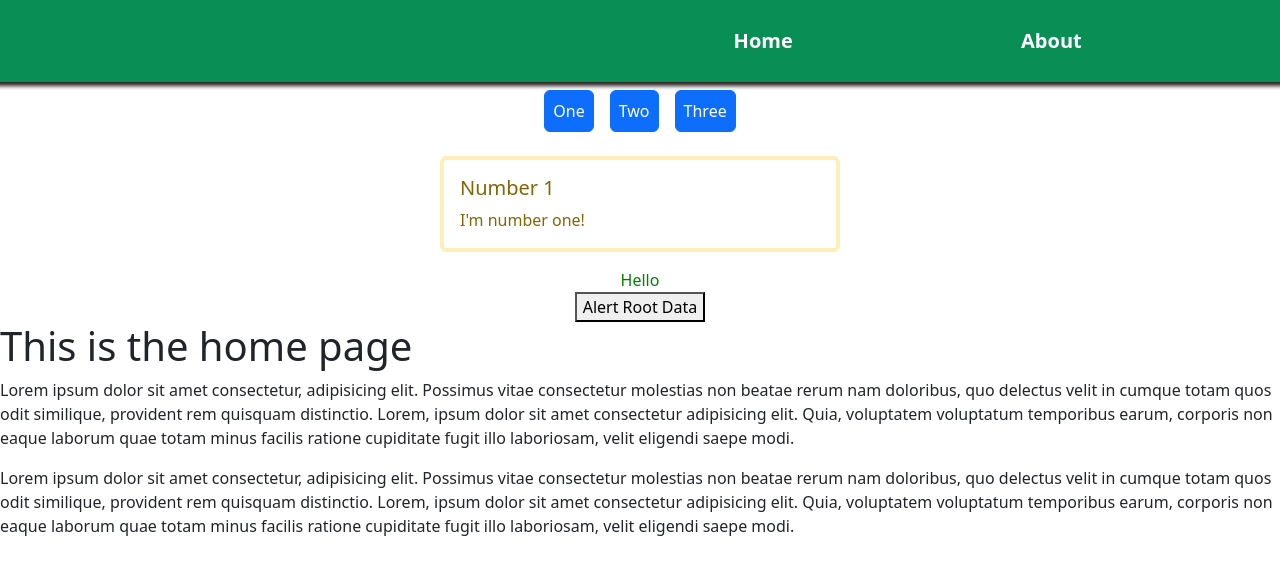
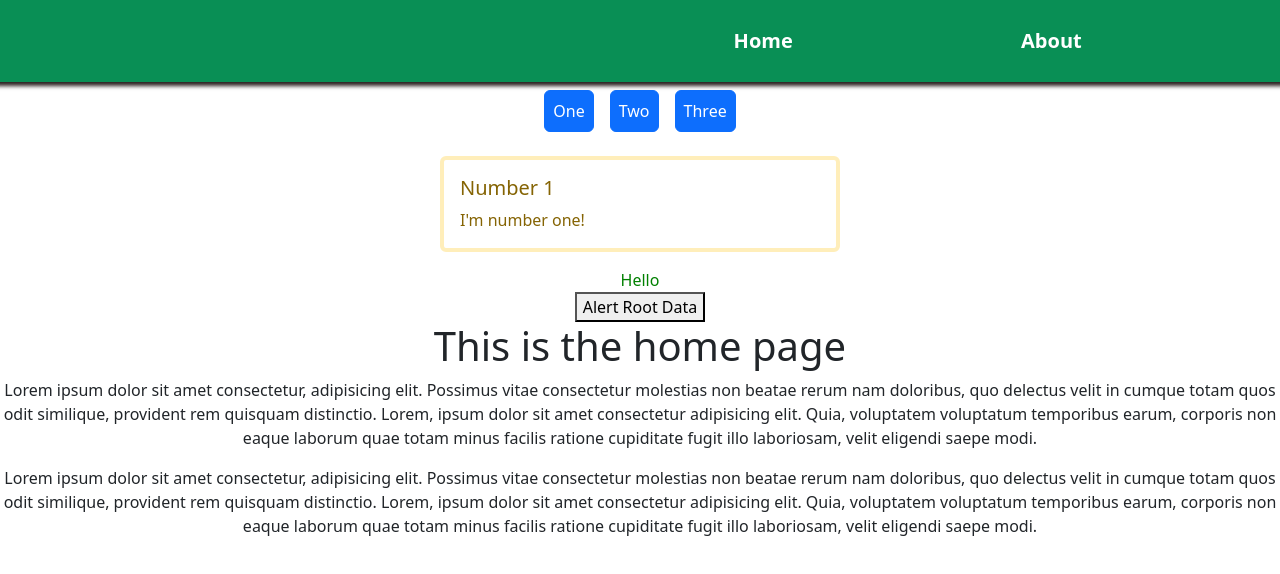
Before and after one commit to LameckMeshack/vueadvanced, a Vue app: page / in a window 1280 px wide. Shown: the top 574 px of the page. Built offline with nearby package versions, Linux system fonts and the light colour scheme.

Commit message:
added class  cont to home page

```diff
--- a/src/pages/HomePage.vue
+++ b/src/pages/HomePage.vue
@@ -1,5 +1,5 @@
 <template>
-  <div>
+  <div class="cont">
     <h1>This is the home page</h1>
     <p>
       Lorem ipsum dolor sit amet consectetur, adipisicing elit. Possimus vitae
```
